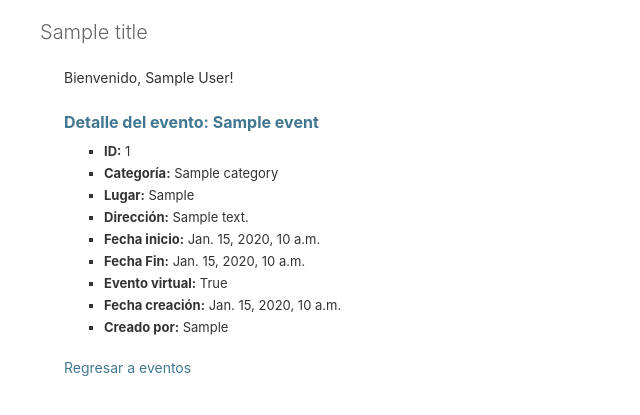
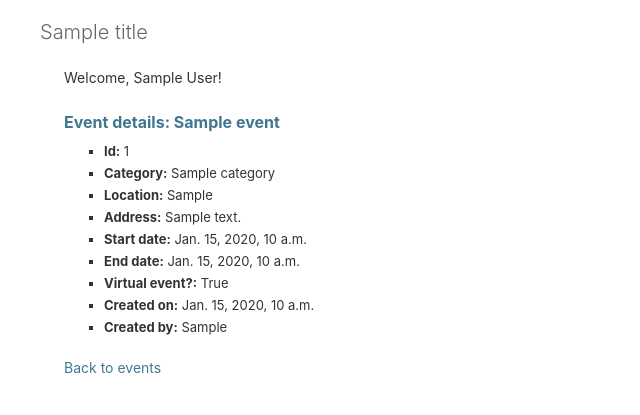
Before and after one commit to ansegura7/django-crud, a Django app: template webapp/events/templates/events/detail.html in a window 1280 px wide. Shown: the part 57-472 px from the top of the page, without its empty margins (0-640 px from the left). Run offline with Django 4.2, Linux system fonts and the light colour scheme; a user stored in the database is signed in; tables that the repository leaves empty hold one stand-in row (values such as "Sample post"); the template is opened without the code that fills it: values that come from a table or form of the project are taken from there, most other values are stand-ins (such as "Sample title", 1, 10 or a date in 2020).

Commit message:
Update Event templates
All of the event templates have been updated.

```diff
--- a/webapp/events/templates/events/detail.html
+++ b/webapp/events/templates/events/detail.html
@@ -6,38 +6,38 @@
 {% block content %}
 <link rel="stylesheet" type="text/css" href="{% static 'events/style.css' %}" />
 
-<div class="div_content" align="center" >
+<div class="div_content" align="center">
 
 	<!-- Header -->
 	<div class="div_list" align="left">
-		Bienvenido, {{ user.get_full_name }}!
+		Welcome, {{ user.get_full_name }}!
 	</div>
 
 	{% if event %}
-		<div class="div_list" align="left">
-			<h2>Detalle del evento: {{ event }}</h2>
-			{% if error_message %}<p><strong>{{ error_message }}</strong></p>{% endif %}
+	<div class="div_list" align="left">
+		<h2>Event details: {{ event }}</h2>
+		{% if error_message %}<p><strong>{{ error_message }}</strong></p>{% endif %}
 
+		<ul>
+			<li><b>Id:</b> {{ event.id }}</li>
+			<li><b>Category:</b> {{ event.event_category }}</li>
+			<li><b>Location:</b> {{ event.event_place }}</li>
+			<li><b>Address:</b> {{ event.event_address }}</li>
+			<li><b>Start date:</b> {{ event.date_start }}</li>
+			<li><b>End date:</b> {{ event.date_end }}</li>
+			<li><b>Virtual event?:</b> {{ event.event_virtual }}</li>
+			<li><b>Created on:</b> {{ event.date_created }}</li>
+			<li><b>Created by:</b> {{ event.created_by }}</li>
 			<ul>
-				<li><b>ID:</b> {{ event.id }}</li>
-				<li><b>Categoría:</b> {{ event.event_category }}</li>
-				<li><b>Lugar:</b> {{ event.event_place }}</li>
-				<li><b>Dirección:</b> {{ event.event_address }}</li>
-				<li><b>Fecha inicio:</b> {{ event.date_start }}</li>
-				<li><b>Fecha Fin:</b> {{ event.date_end }}</li>
-				<li><b>Evento virtual:</b> {{ event.event_virtual }}</li>
-				<li><b>Fecha creación:</b> {{ event.date_created }}</li>
-				<li><b>Creado por:</b> {{ event.created_by }}</li>
-			<ul>
-		</div>
+	</div>
 
 	{% else %}
-		<p>Debe seleccionar un evento.</p>
+	<p>You must select an event.</p>
 	{% endif %}
 
 	<!-- Menu -->
 	<div class="div_list" align="left">
-		<a href="/events/event">Regresar a eventos</a>
+		<a href="/events/event">Back to events</a>
 	</div>
 
 </div>
--- a/webapp/events/templates/events/signup.html
+++ b/webapp/events/templates/events/signup.html
@@ -6,7 +6,7 @@
 {% block content %}
 <link rel="stylesheet" type="text/css" href="{% static 'events/style.css' %}" />
 
-<div class="div_content" align="center" >
+<div class="div_content" align="center">
 
 	<div class="div_list" align="left">
 		<h2>Sign up</h2>
@@ -19,7 +19,7 @@
 
 	<!-- Menu -->
 	<div class="div_list" align="left">
-		<a href="/login">Regresar al login</a>
+		<a href="/login">Back to login</a>
 	</div>
 
 </div>
```
Also changed, not shown: webapp/events/templates/events/delete_event.html (+11 -8 lines), webapp/events/templates/events/edit_event.html (+8 -8 lines), webapp/events/templates/events/event.html (+13 -9 lines), webapp/events/templates/events/index.html (+13 -9 lines), webapp/events/templates/events/login_error.html (+4 -4 lines), webapp/events/templates/events/new_event.html (+9 -9 lines).
